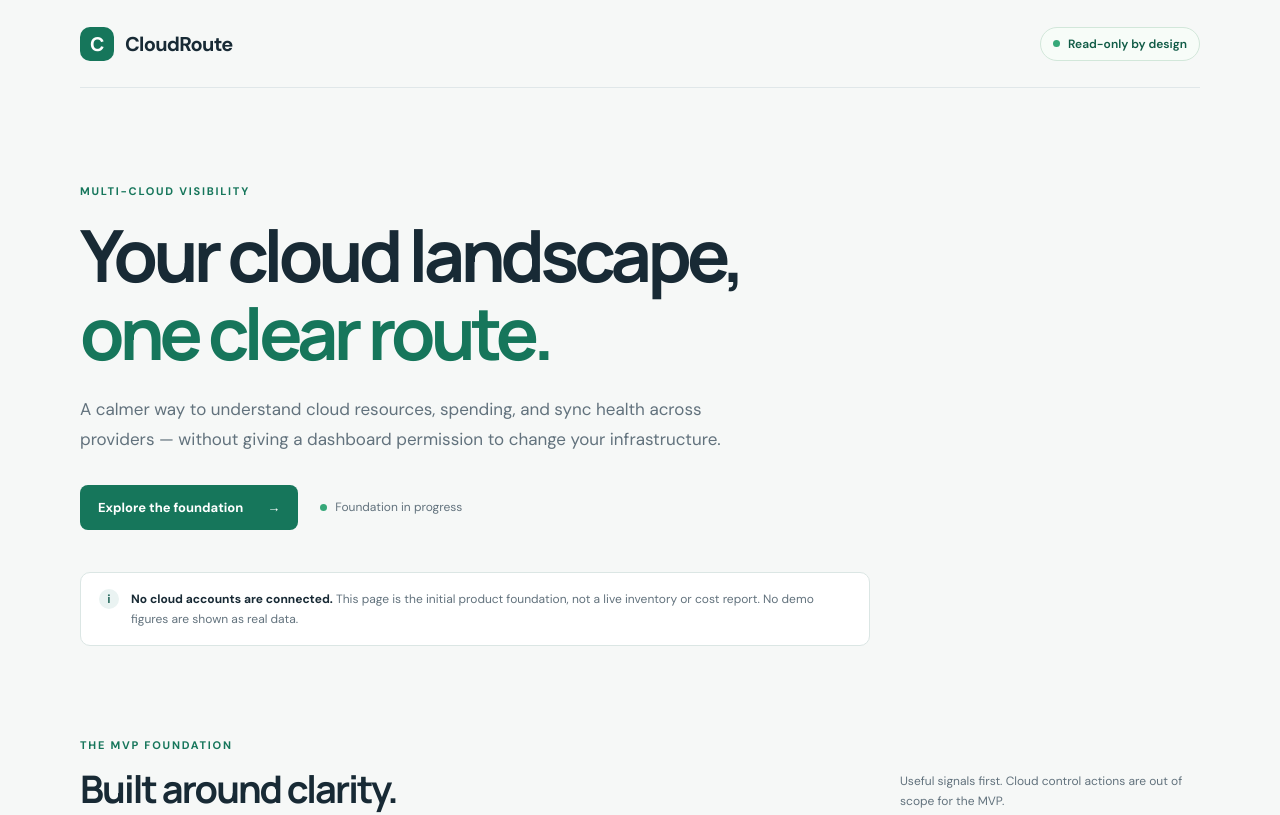
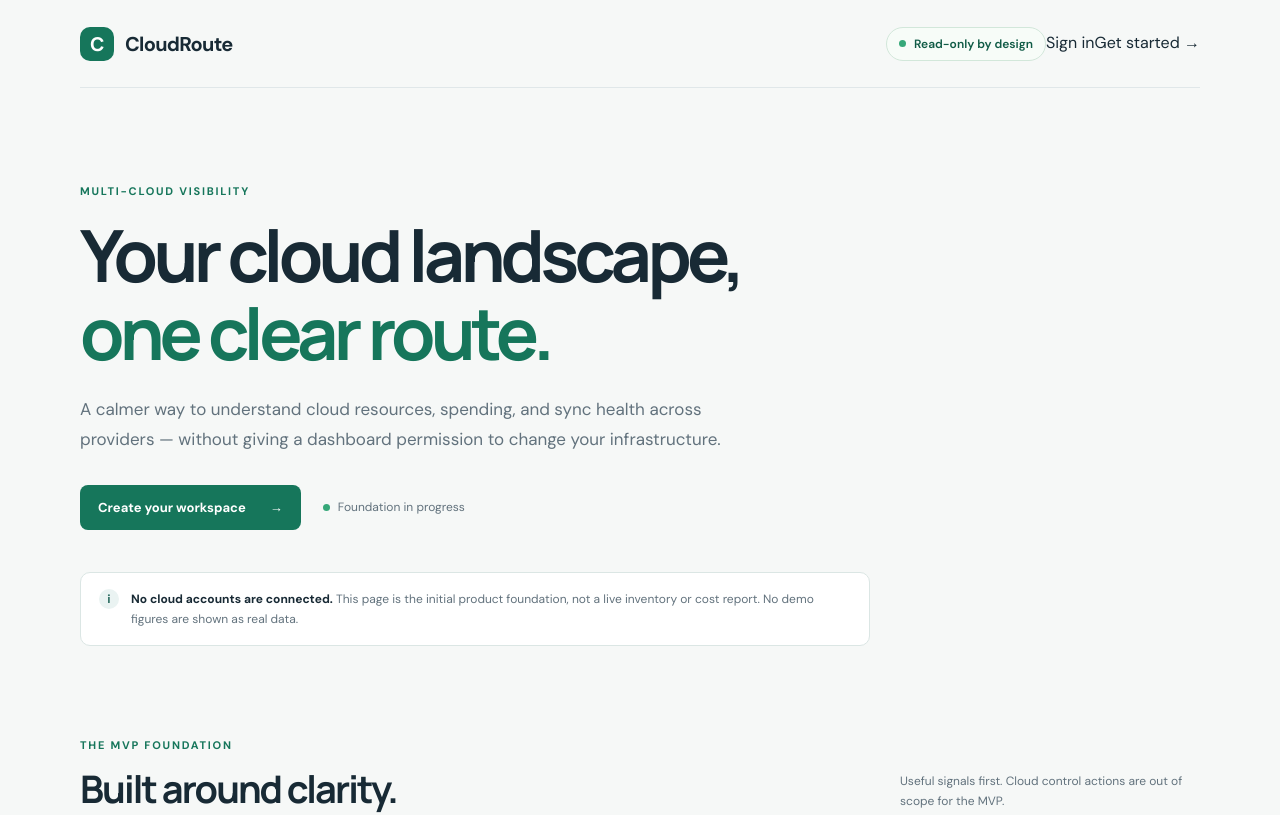
Before and after one commit to Stephen804-creator/CloudRoute, a Next.js app in the folder apps/web/: page / in a window 1280 px wide. Shown: the top 815 px of the page. Built offline with nearby package versions, Linux system fonts and the light colour scheme.

Commit message:
feat(web): add clear sign-in and onboarding paths

```diff
--- a/apps/web/src/app/page.tsx
+++ b/apps/web/src/app/page.tsx
@@ -27,7 +27,7 @@ export default function HomePage() {
           <span className="brand-mark" aria-hidden="true">C</span>
           <span>CloudRoute</span>
         </a>
-        <span className="mode-badge"><span /> Read-only by design</span>
+        <div className="landing-nav"><span className="mode-badge"><span /> Read-only by design</span><a className="landing-signin" href="/login">Sign in</a><a className="landing-get-started" href="/signup">Get started <span aria-hidden="true">→</span></a></div>
       </header>
 
       <section className="hero">
@@ -38,7 +38,7 @@ export default function HomePage() {
           across providers — without giving a dashboard permission to change your infrastructure.
         </p>
         <div className="hero-actions">
-          <a className="primary-button" href="#capabilities">Explore the foundation <span aria-hidden="true">→</span></a>
+          <a className="primary-button" href="/signup">Create your workspace <span aria-hidden="true">→</span></a>
           <span className="build-status"><span className="status-dot" /> Foundation in progress</span>
         </div>
         <div className="notice" role="note">
```
